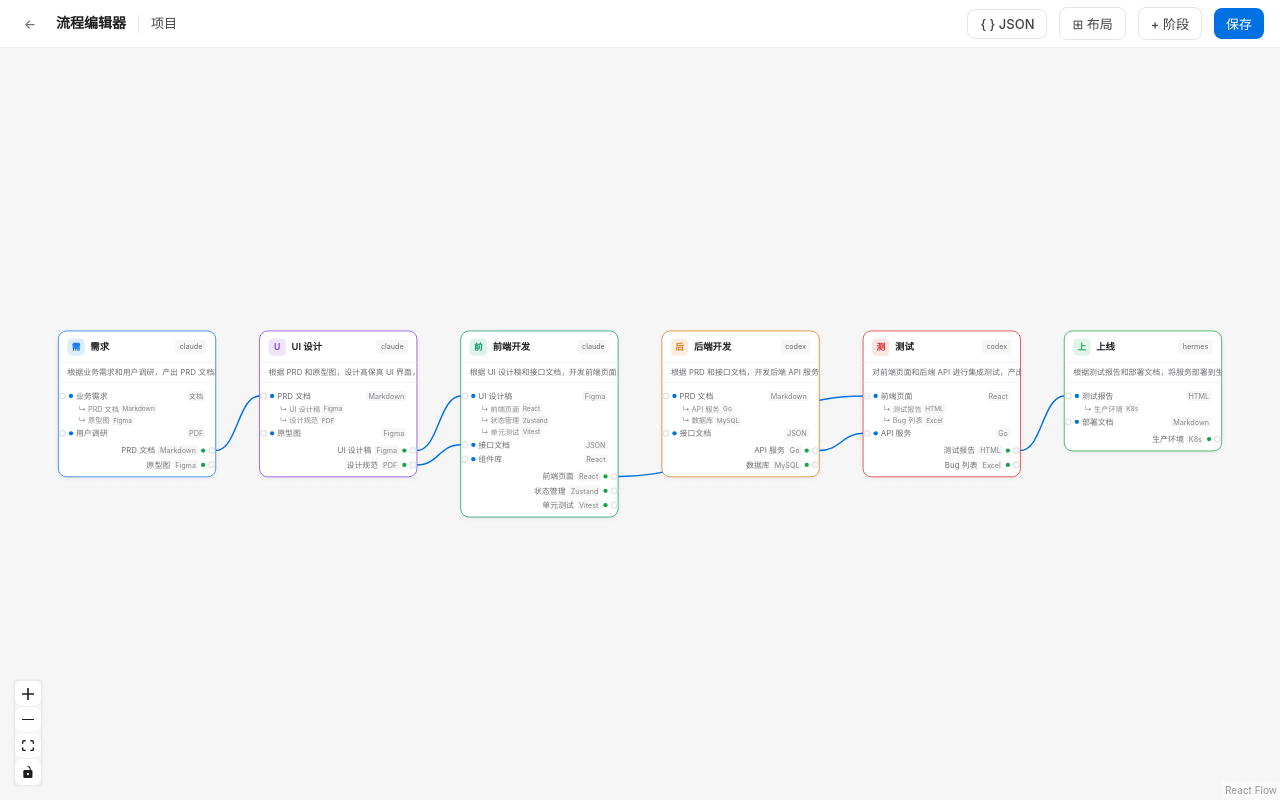
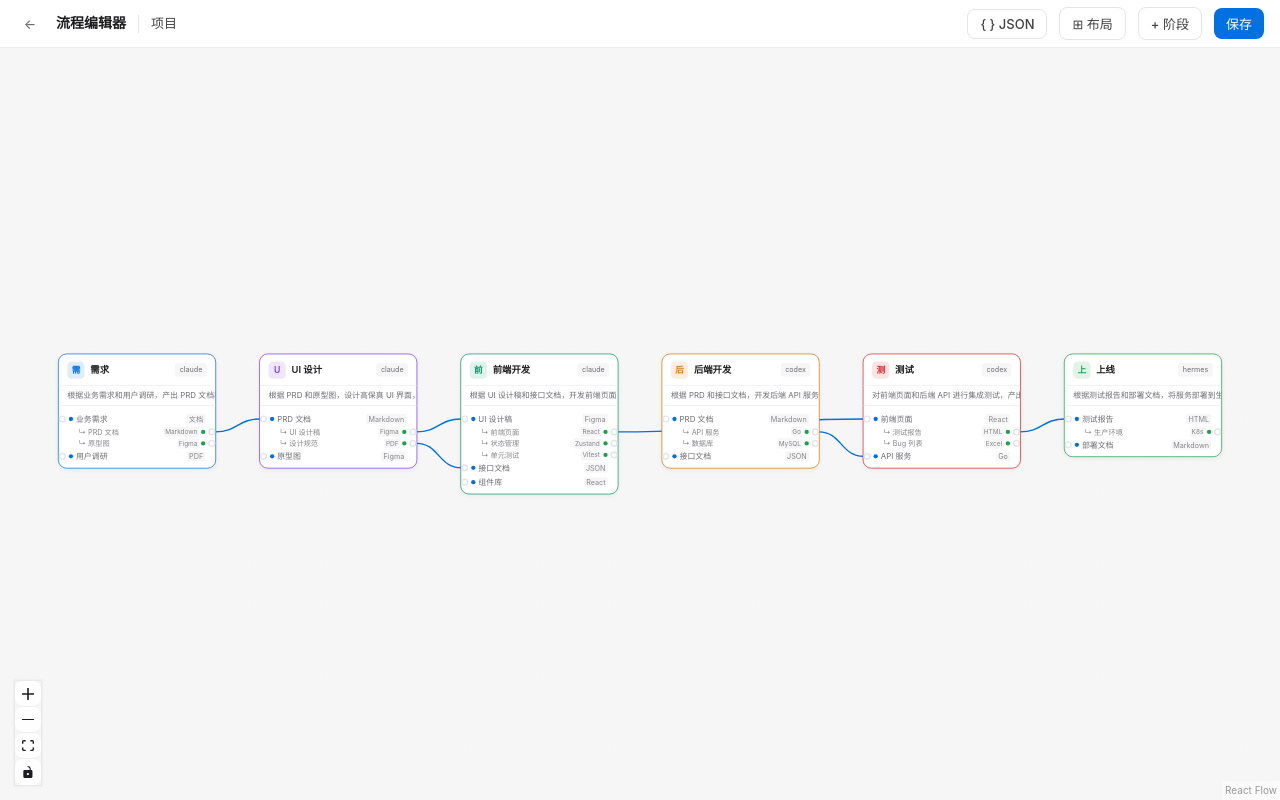
Before and after one commit to xzregg/workstep, a React (Vite) app in the folder apps/web/: page /canvas in a window 1280 px wide. Built offline with nearby package versions, Linux system fonts and the light colour scheme.

Commit message:
fix: output handles align with sub-output rows, remove duplicate output rendering

```diff
--- a/apps/web/src/pages/CanvasEditor.tsx
+++ b/apps/web/src/pages/CanvasEditor.tsx
@@ -198,21 +198,23 @@ function StepNode({ data }: { data: StepNodeData }) {
   const hasPrompt = !!data.prompt
   const topOffset = (hasPrompt ? HEADER_H + PROMPT_H : HEADER_H) + PORT_PAD
 
-  // Calculate Y for each input handle
+  // Calculate Y for each input handle + collect sub-output Y positions
   const inputYs: number[] = []
+  const subOutputYs: number[] = [] // flat list of all sub-output Y centers
   let cursor = topOffset
   data.inputs.forEach((inp) => {
     inputYs.push(cursor + PORT_ROW_H / 2)
     cursor += PORT_ROW_H
-    inp.outputs.forEach(() => { cursor += SUB_ROW_H })
+    inp.outputs.forEach(() => {
+      subOutputYs.push(cursor + SUB_ROW_H / 2)
+      cursor += SUB_ROW_H
+    })
   })
 
-  // Calculate Y for each output handle
-  const gap = data.inputs.length > 0 ? 4 : 0
-  const outputsTop = cursor + gap
-  const outputYs = data.outputs.map((_, i) => outputsTop + i * PORT_ROW_H + PORT_ROW_H / 2)
+  // Output handles align with sub-outputs (1:1 mapping)
+  const outputYs = subOutputYs
 
-  const totalH = Math.max(outputsTop + data.outputs.length * PORT_ROW_H + PORT_PAD, topOffset + 20)
+  const totalH = Math.max(cursor + PORT_PAD, topOffset + 20)
 
   return (
     <div style={{
@@ -223,7 +225,7 @@ function StepNode({ data }: { data: StepNodeData }) {
       boxShadow: '0 2px 8px rgba(0,0,0,0.06)',
       fontFamily: 'var(--font-body)', position: 'relative',
     }}>
-      {/* Input handles */}
+      {/* Input handles — one per input */}
       {inputYs.length > 0
         ? inputYs.map((y, i) => (
             <Handle key={`in-${i}`} id={`in-${i}`} type="target" position={Position.Left}
@@ -231,7 +233,7 @@ function StepNode({ data }: { data: StepNodeData }) {
           ))
         : <Handle id="in-0" type="target" position={Position.Left} style={{ ...handleStyle, top: '50%' }} />
       }
-      {/* Output handles */}
+      {/* Output handles — one per sub-output, aligned to sub-output rows */}
       {outputYs.length > 0
         ? outputYs.map((y, i) => (
             <Handle key={`out-${i}`} id={`out-${i}`} type="source" position={Position.Right}
@@ -255,39 +257,30 @@ function StepNode({ data }: { data: StepNodeData }) {
         </div>
       )}
 
-      {/* Input port labels — absolute to match handles */}
+      {/* Input labels + sub-output labels — absolute positioned */}
       {data.inputs.map((inp, i) => {
         const labelTop = inputYs[i] - PORT_ROW_H / 2
         return (
           <div key={`inp-${i}`}>
+            {/* Input row */}
             <div style={{ position: 'absolute', top: labelTop, left: 14, right: 14, height: PORT_ROW_H, display: 'flex', alignItems: 'center', gap: 4, fontSize: 11, color: 'var(--muted)' }}>
               <div style={{ width: 6, height: 6, borderRadius: '50%', background: 'var(--accent)', flexShrink: 0 }} />
               <span style={{ flex: 1, overflow: 'hidden', textOverflow: 'ellipsis', whiteSpace: 'nowrap' }}>{inp.name}</span>
               <span style={{ fontSize: 10, color: 'var(--meta)', background: 'var(--surface)', padding: '0 3px', borderRadius: 2 }}>{inp.type}</span>
             </div>
+            {/* Sub-output rows */}
             {inp.outputs.map((sub, j) => {
               let subTop = labelTop + PORT_ROW_H
               for (let k = 0; k < j; k++) subTop += SUB_ROW_H
               return (
                 <div key={`sub-${j}`} style={{ position: 'absolute', top: subTop, left: 28, right: 14, height: SUB_ROW_H, display: 'flex', alignItems: 'center', gap: 3, fontSize: 10, color: 'var(--meta)' }}>
                   <span>↳</span>
-                  <span style={{ overflow: 'hidden', textOverflow: 'ellipsis', whiteSpace: 'nowrap' }}>{sub.name}</span>
+                  <span style={{ flex: 1, overflow: 'hidden', textOverflow: 'ellipsis', whiteSpace: 'nowrap' }}>{sub.name}</span>
                   <span style={{ fontSize: 9, background: 'var(--surface)', padding: '0 2px', borderRadius: 2 }}>{sub.type}</span>
+                  <div style={{ width: 6, height: 6, borderRadius: '50%', background: 'var(--success)', flexShrink: 0 }} />
                 </div>
               )
             })}
-          </div>
-        )
-      })}
-
-      {/* Output port labels — absolute to match handles */}
-      {data.outputs.map((out, i) => {
-        const labelTop = outputYs[i] - PORT_ROW_H / 2
-        return (
-          <div key={`out-${i}`} style={{ position: 'absolute', top: labelTop, left: 14, right: 14, height: PORT_ROW_H, display: 'flex', alignItems: 'center', gap: 4, fontSize: 11, color: 'var(--muted)', justifyContent: 'flex-end' }}>
-            <span style={{ flex: 1, textAlign: 'right', overflow: 'hidden', textOverflow: 'ellipsis', whiteSpace: 'nowrap' }}>{out.name}</span>
-            <span style={{ fontSize: 10, color: 'var(--meta)', background: 'var(--surface)', padding: '0 3px', borderRadius: 2 }}>{out.type}</span>
-            <div style={{ width: 6, height: 6, borderRadius: '50%', background: 'var(--success)', flexShrink: 0 }} />
           </div>
         )
       })}
```
